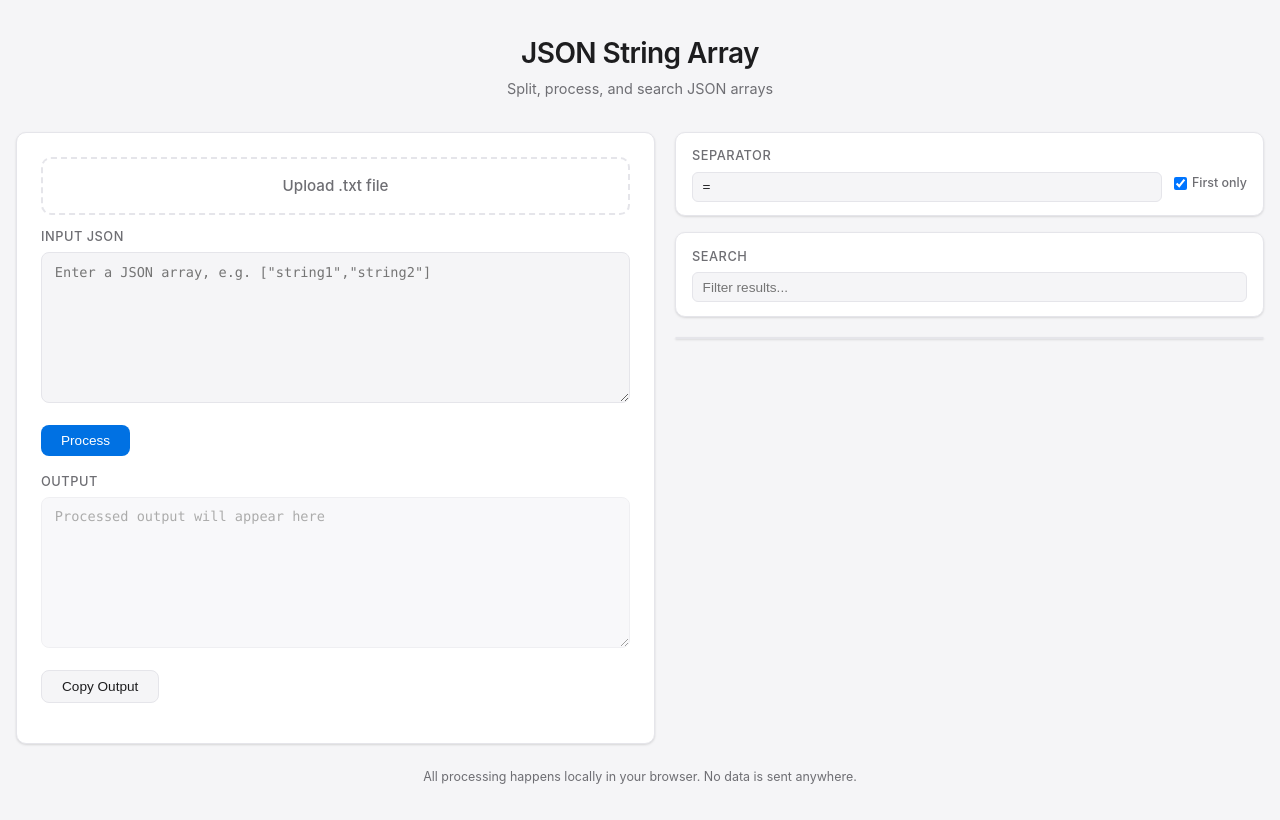
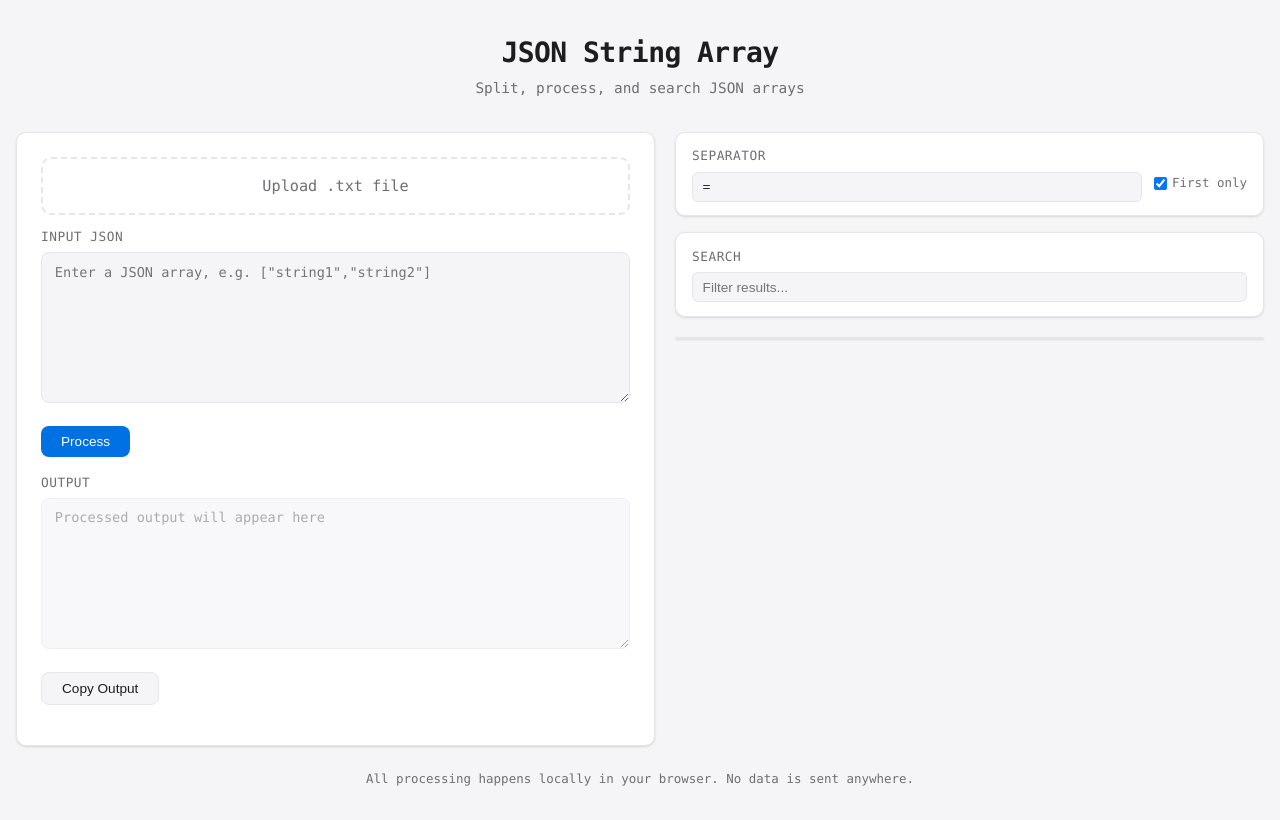
Before and after one commit to stoikal/json-string-array, a website built with Vite: page index.html in a window 1280 px wide. Built offline with nearby package versions, Linux system fonts and the light colour scheme.

Commit message:
monospace font

```diff
--- a/src/style.css
+++ b/src/style.css
@@ -19,7 +19,7 @@
 }
 
 body {
-  font-family: -apple-system, BlinkMacSystemFont, "Segoe UI", Roboto, Helvetica, Arial, sans-serif;
+  font-family: "SF Mono", "Fira Code", "Fira Mono", Menlo, Consolas, monospace;
   background: var(--bg);
   color: var(--text);
   line-height: 1.5;
```
